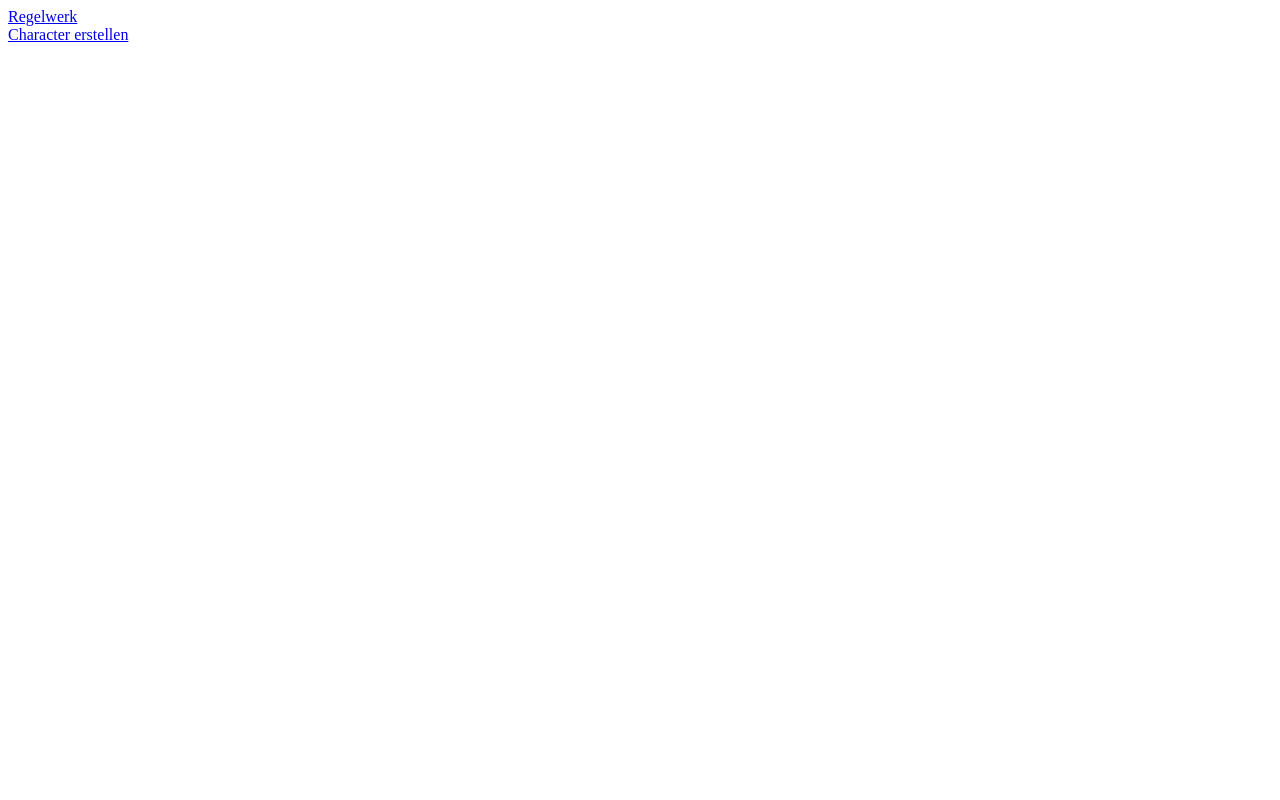
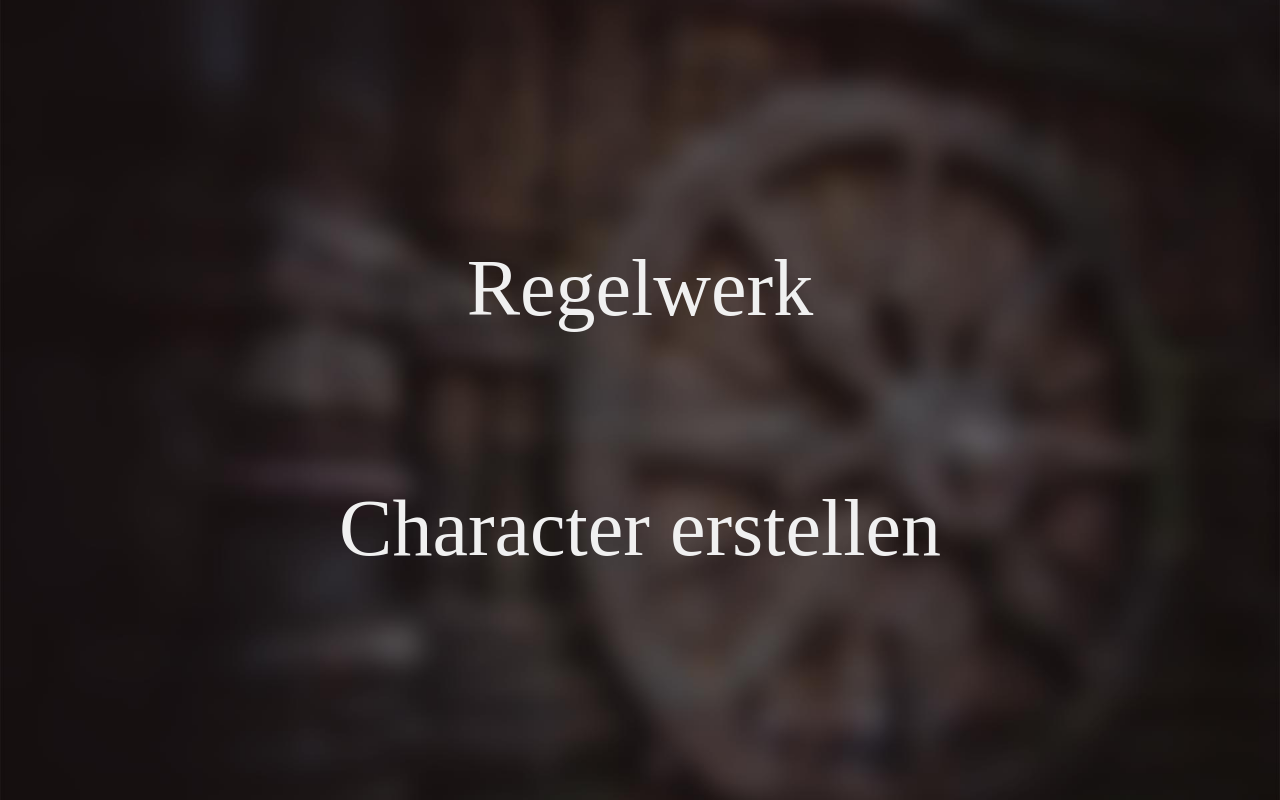
Before and after one commit to NewEra-RPG/newera-rpg.github.io, a plain HTML site: page index.html in a window 1280 px wide. Drawn offline with Linux system fonts and the light colour scheme.

Commit message:
landing page: layout, added style & background

```diff
--- a/index.html
+++ b/index.html
@@ -3,11 +3,20 @@
 <head>
 <meta charset="UTF-8">
 <title>NewEra RPG</title>
+<link rel="stylesheet" href="style.css" type="text/css">
 </head>
 
 <body>
-  <nav><a href="/rulebook/index.html">Regelwerk</a></nav>
-  <nav><a href="/character-manager/index.html">Character erstellen</a></nav>
+  <div>
+    <p>
+      <a href="/rulebook/index.html">Regelwerk</a>
+    </p>
+  </div>
+  <div>
+    <p>
+      <a href="/character-manager/index.html">Character erstellen</a>
+    </p>
+  </div>
 </body>
 
 </html>
--- /dev/null
+++ b/style.css
@@ -0,0 +1,43 @@
+body {
+	margin: 0;
+    background-image: url(/images/background.jpg);
+    background-repeat: no-repeat;
+    background-position: center;
+    background-size: cover;
+    background-attachment: fixed;
+	margin-right: 18em;
+	margin-left: 18em;
+	margin-top: 6em;
+	margin-bottom: 4em;
+	padding: 2em;
+}
+
+body p {
+    font-family: 'Crimson Text', serif;
+    font-size: 5em;
+    font-weight: 400;
+    line-height: 2em;
+    color: #f0f0f0;
+    text-align: center;
+}
+
+body p a {
+    text-decoration: none;
+}
+
+body p a:link, body p a:visited {
+    color: #f0f0f0;
+}
+
+body p a:hover, body p a:active {
+    color: chocolate;
+}
+
+header, footer {
+	padding: 0.5em;
+}
+
+header, footer {
+	left: 16em;
+	right: 0;
+}
```
Also changed, not shown: images/background.jpg (added).
